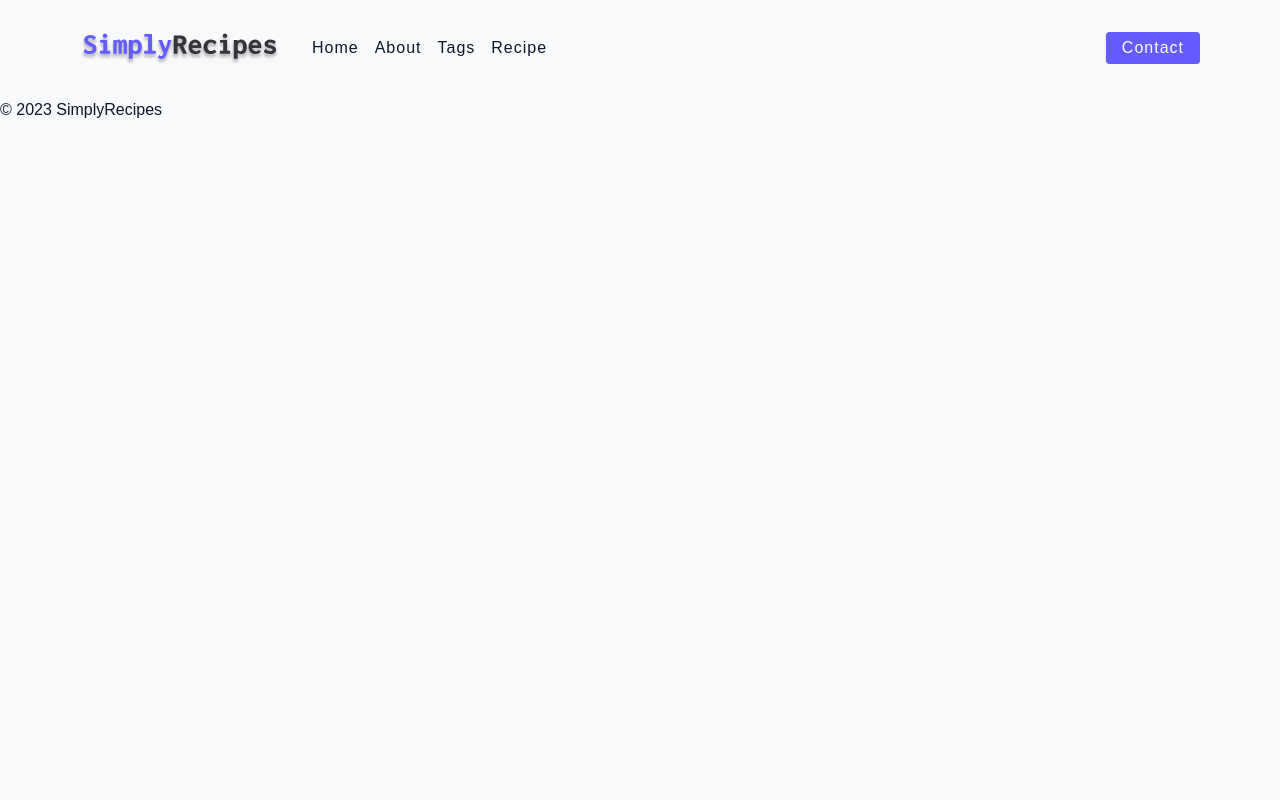
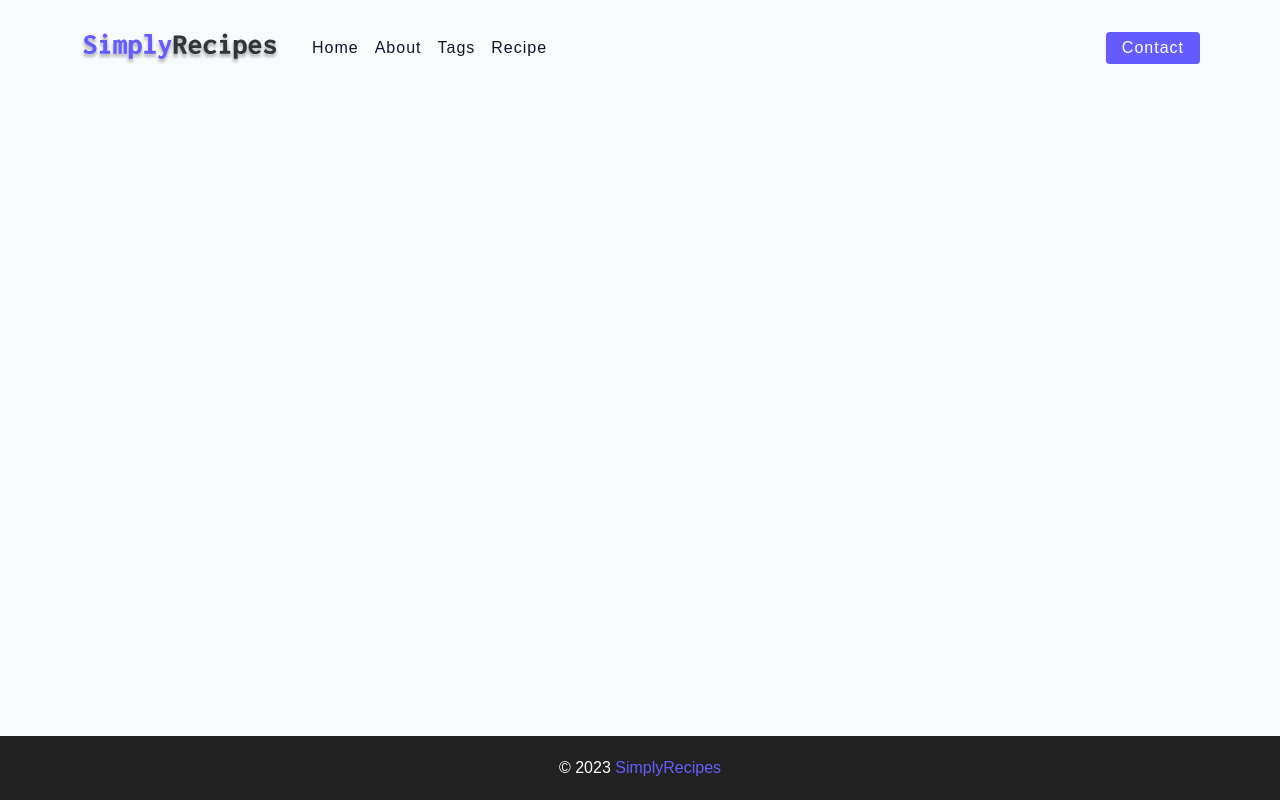
Before and after one commit to AnujShr/Recipie-CSS, a Vue app: page / in a window 1280 px wide. Built offline with nearby package versions, Linux system fonts and the light colour scheme.

Commit message:
feat(Footer): add a footer

```diff
--- /dev/null
+++ b/src/components/Footer.vue
@@ -0,0 +1,31 @@
+<template>
+  <footer class="page-footer">
+    <p>&copy; <span id="date">{{ new Date().getFullYear() }}</span>
+      <span class="footer-logo">
+        SimplyRecipes
+      </span>
+    </p>
+  </footer>
+
+</template>
+
+<style scoped lang="scss">
+.page-footer {
+  display: flex;
+  align-items: center;
+  justify-content: center;
+  height: 4rem;
+  background: var(--black);
+  color: var(--white);
+
+  p {
+    margin-bottom: 0;
+  }
+
+  .footer-logo {
+    color: var(--primary-500);
+  }
+
+
+}
+</style>
--- a/src/layouts/MainLayout.vue
+++ b/src/layouts/MainLayout.vue
@@ -1,17 +1,29 @@
 <template>
   <NavBar/>
-  <router-view></router-view>
+  <main class="page">
+    <router-view></router-view>
+  </main>
+  <Footer/>
+
 </template>
 
 <script>
 import NavBar from "../components/NavBar.vue";
+import Footer from "../components/Footer.vue";
 
 export default {
   name: "MainLayout",
-  components: {NavBar}
+  components: {Footer, NavBar}
 }
 </script>
 
 <style scoped>
 
+.page {
+  width: 90vw;
+  max-width: var(--max-width);
+  margin: 0 auto;
+  padding-top: 2rem;
+  min-height: calc(100vh - (6rem + 4rem));
+}
 </style>
--- a/src/views/HomeView.vue
+++ b/src/views/HomeView.vue
@@ -1,15 +1,4 @@
 <template>
-  <main class="page">
-
-  </main>
-
-  <footer class="page-footer">
-    <p>&copy; <span id="date">{{ new Date().getFullYear() }}</span>
-      <span class="footer-logo">
-        SimplyRecipes
-      </span>
-    </p>
-  </footer>
 </template>
 
 <style lang="scss">
```
